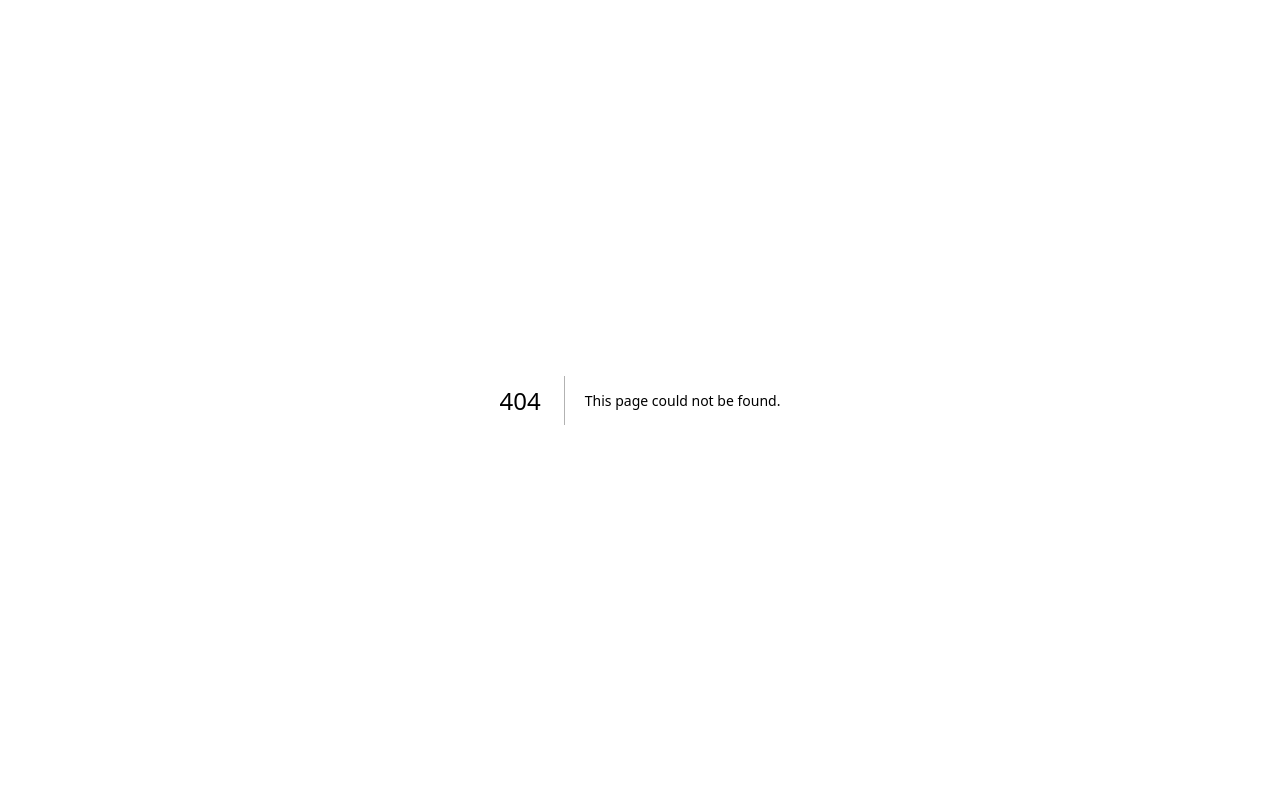
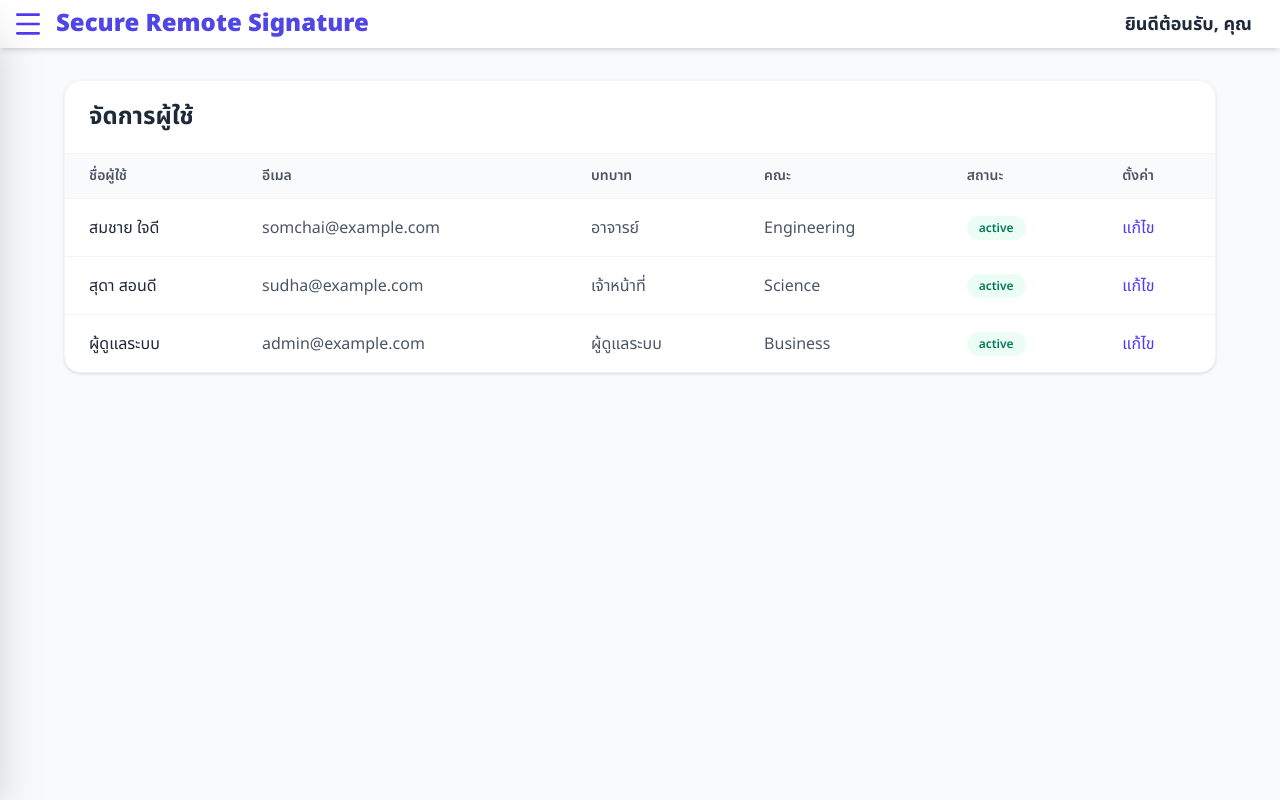
Before and after one commit to Secure-Remote-signature/RemoteSecureSignature, a Next.js app in the folder frontend/: page /admin/usersManagement in a window 1280 px wide. Before the commit this address had no page. Built offline with nearby package versions, Linux system fonts and the light colour scheme; no server answers; sample sign-in values are in the browser's storage.

Commit message:
feat(admin): implement Admin Users Management page with user editing functionality

```diff
--- /dev/null
+++ b/frontend/app/admin/usersManagement/page.tsx
@@ -0,0 +1,192 @@
+"use client";
+import React, { useState } from 'react';
+
+interface User {
+  id: number;
+  name: string;
+  email: string;
+  role: string;
+  faculty: string;
+  status: string;
+}
+
+const mockUsers: User[] = [
+  { id: 1, name: "สมชาย ใจดี", email: "somchai@example.com", role: "อาจารย์", faculty: "Engineering", status: "active" },
+  { id: 2, name: "สุดา สอนดี", email: "sudha@example.com", role: "เจ้าหน้าที่", faculty: "Science", status: "active" },
+  { id: 3, name: "ผู้ดูแลระบบ", email: "admin@example.com", role: "ผู้ดูแลระบบ", faculty: "Business", status: "active" },
+];
+
+const inputStyle = `
+    w-full
+    text-Slate-gray
+    mt-3
+    ring-1 ring-[#C3C5CB]
+    py-3
+    2xl:text-[16px] text-[14px]
+    2xl:rounded-[50px] rounded-[30px]
+    outline-none focus:ring-2 focus:ring-[#4F46E5]
+    transition-all
+    pi:px-4 2xl:px-5 px-3
+    outline-none
+    focus:ring-2 focus:ring-[#4F46E5]
+    transition-all
+  `;
+  const primaryBtnStyle = `
+    w-full
+    bg-[#4F46E5]
+    mt-6
+    text-[#F9FAFB] font-semibold
+    rounded-[30px]
+    p-3
+    hover:opacity-90 hover:shadow-lg transition-all
+    pi:text-[16px] 2xl:text-[24px] text-[18px]
+  `;
+
+export default function AdminUsersPage() {
+  const [users, setUsers] = useState<User[]>(mockUsers);
+  const [isModalOpen, setIsModalOpen] = useState(false);
+  const [editingUser, setEditingUser] = useState<User | null>(null);
+  const handleEdit = (user: User) => {
+    setEditingUser(user);
+    setIsModalOpen(true);
+  };
+
+  const handleCloseModal = () => {
+    setIsModalOpen(false);
+    setEditingUser(null);
+  };
+
+  const handleChange = (e: React.ChangeEvent<HTMLInputElement | HTMLSelectElement>) => {
+    const { name, value } = e.target;
+    setEditingUser((prev: User | null) => {
+      if (!prev) return null;
+      return { ...prev, [name]: value };
+    });
+  };
+
+  const handleSave = () => {
+    if (editingUser) {
+      setUsers((prev) => prev.map((user) => user.id === editingUser.id ? editingUser : user));
+      handleCloseModal();
+    }
+  };
+
+
+  return (
+    <section className="min-h-full bg-[#F8FAFC] p-6 pi:p-8">
+      <div className="max-w-6xl mx-auto bg-white rounded-2xl border border-gray-100 shadow-sm overflow-hidden">
+        <div className="px-6 py-5 border-b border-gray-100">
+          <h1 className="text-2xl font-bold text-gray-800">จัดการผู้ใช้</h1>
+        </div>
+
+        <div className="overflow-x-auto">
+          <table className="w-full text-left">
+            <thead className="bg-gray-50">
+              <tr>
+                <th className="px-6 py-3 text-sm font-semibold text-gray-600">ชื่อผู้ใช้</th>
+                <th className="px-6 py-3 text-sm font-semibold text-gray-600">อีเมล</th>
+                <th className="px-6 py-3 text-sm font-semibold text-gray-600">บทบาท</th>
+                <th className="px-6 py-3 text-sm font-semibold text-gray-600">คณะ</th>
+                <th className="px-6 py-3 text-sm font-semibold text-gray-600">สถานะ</th>
+                <th className="px-6 py-3 text-sm font-semibold text-gray-600">ตั้งค่า</th>
+              </tr>
+            </thead>
+            <tbody>
+              {mockUsers.map((user) => (
+                <tr key={user.id} className="border-t border-gray-100">
+                  <td className="px-6 py-4 text-gray-800">{user.name}</td>
+                  <td className="px-6 py-4 text-gray-600">{user.email}</td>
+                  <td className="px-6 py-4 text-gray-600">{user.role}</td>
+                  <td className="px-6 py-4 text-gray-600">{user.faculty}</td>
+                  <td className="px-6 py-4">
+                    <span className="inline-flex items-center rounded-full bg-emerald-50 px-3 py-1 text-xs font-semibold text-emerald-700">
+                      {user.status}
+                    </span>
+                  </td>
+                  <td className="px-6 py-4">
+                    <button
+                      className="text-indigo-600 hover:text-indigo-900"
+                      onClick={() => handleEdit(user)}
+                    >
+                      แก้ไข
+                    </button>
+                  </td>
+                </tr>
+              ))}
+            </tbody>
+          </table>
+        </div>
+      </div>
+      {/* Edit Modal */}
+      {isModalOpen && editingUser && (
+        <div className="fixed inset-0 bg-black/50 flex items-center justify-center z-50">
+          <div className="bg-white rounded-lg shadow-lg p-6 w-full max-w-md">
+            <h2 className="text-xl font-bold text-Slate-gray mb-4 flex items-center justify-center">แก้ไขผู้ใช้</h2>
+            <div className="space-y-4">
+              <div>
+                <label className="block text-sm font-medium text-Slate-gray">ชื่อผู้ใช้</label>
+                <input
+                  type="text"
+                  name="name"
+                  value={editingUser.name}
+                  onChange={handleChange}
+                  className={`${inputStyle}`}
+                />
+              </div>
+              <div>
+                <label className="block text-sm font-medium text-Slate-gray">อีเมล</label>
+                <input
+                  type="email"
+                  name="email"
+                  value={editingUser.email}
+                  onChange={handleChange}
+                  className={`${inputStyle}`}
+                />
+              </div>
+              <div>
+                <label className="block text-sm font-medium text-Slate-gray">บทบาท</label>
+                <select
+                  name="role"
+                  value={editingUser.role}
+                  onChange={handleChange}
+                  className={`${inputStyle}`}
+                >
+                  <option value="อาจารย์">อาจารย์</option>
+                  <option value="เจ้าหน้าที่">เจ้าหน้าที่</option>
+                  <option value="ผู้ดูแลระบบ">ผู้ดูแลระบบ</option>
+                </select>
+              </div>
+              <div>
+                <label className="block text-sm font-medium text-Slate-gray">คณะ</label>
+                <select
+                  name="faculty"
+                  value={editingUser.faculty}
+                  onChange={handleChange}
+                  className={`${inputStyle}`}
+                >
+                  <option value="คณะครุศาสตร์">คณะวิศวกรรมศาสตร์</option>
+                  <option value="คณะวิทยาศาสตร์">คณะวิทยาศาสตร์</option>
+                  <option value="คณะมนุษยศาสตร์">คณะมนุษยศาสตร์</option>
+                </select>
+              </div>
+              <div>
+                <button
+                  onClick={handleSave}
+                  className={`${primaryBtnStyle}`}
+                >
+                  บันทึก
+                </button>
+                <button
+                  onClick={handleCloseModal}
+                  className="text-indigo-600 hover:text-indigo-900 mt-3 w-full py-3 rounded-[30px] border border-gray-300 transition-all text-sm font-medium"
+                >
+                  ยกเลิก
+                </button>
+              </div>
+            </div>
+          </div>
+        </div>
+      )}
+    </section>
+  );
+}
```
